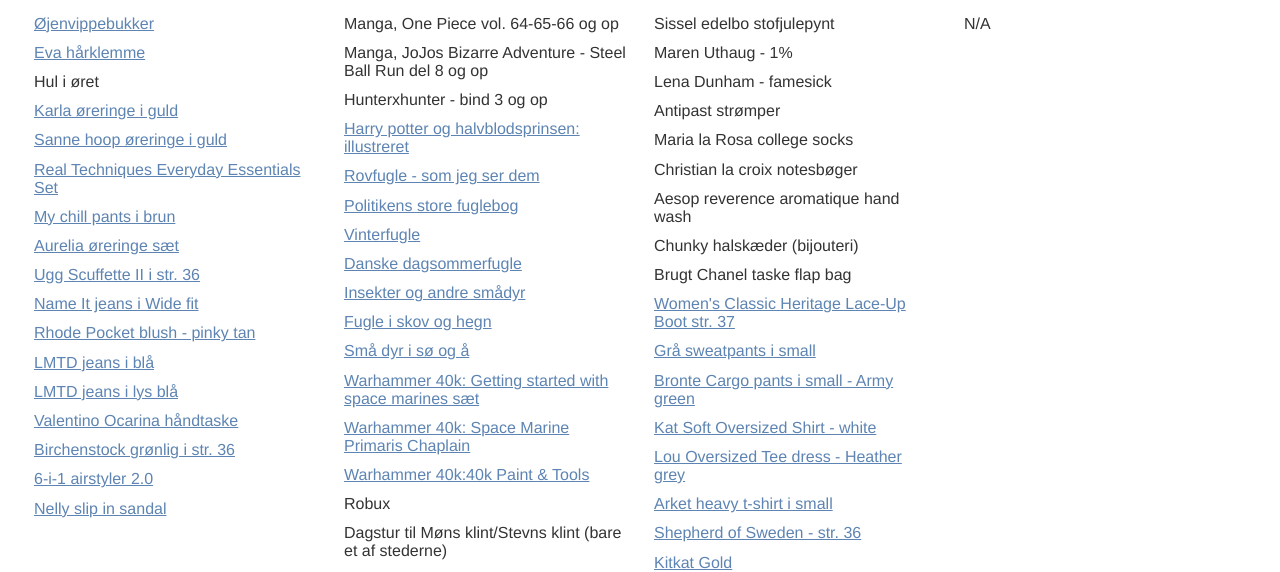
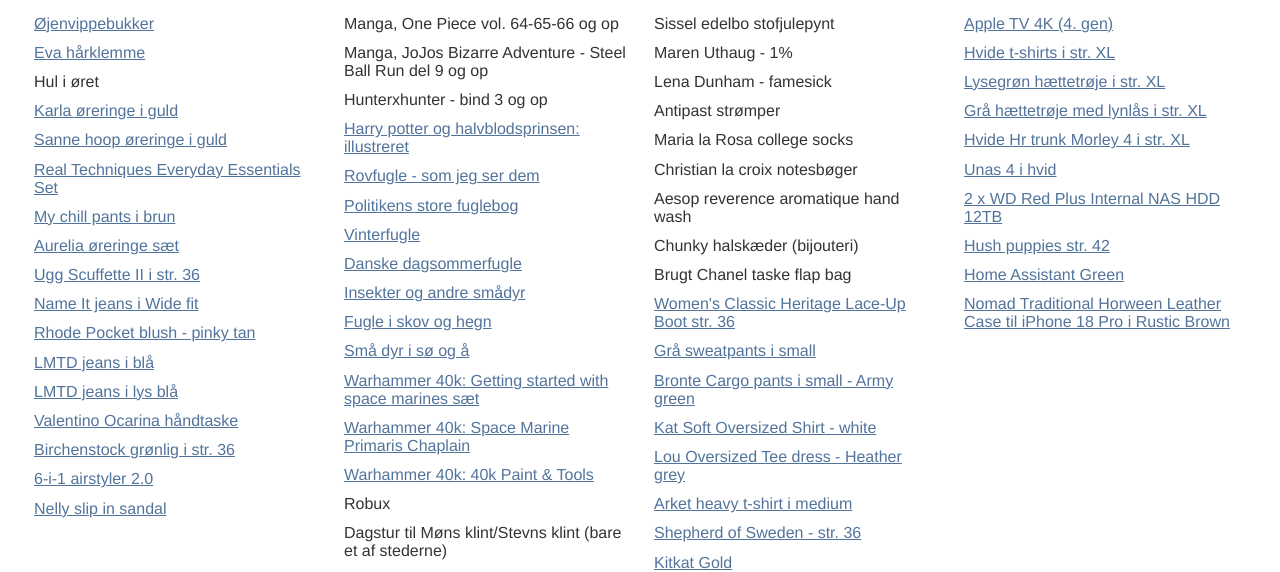
Before and after one commit to aarfing/wish, a plain HTML site: page index.html in a window 1280 px wide. Shown: the part 227-799 px from the top of the page. Drawn offline with Linux system fonts and the light colour scheme.

Commit message:
Update index.html

```diff
--- a/index.html
+++ b/index.html
@@ -3,10 +3,17 @@
 <head>
   <meta charset="utf-8" />
   <meta name="viewport" content="width=device-width,minimum-scale=1.0, maximum-scale=1.0" />
+  <meta name="color-scheme" content="light dark">
   <title>Ønsker fra Ella, Marius, Janne &amp; Christian</title>
   <style>
     @media only screen and (min-width:1px){
-      body{margin:20px;padding:0;font:normal 110%/normal 'helvetica neue',helvetica,verdana,arial;color:#333}
+      :root{
+        --bg: light-dark(#fff,#111);
+        --text: light-dark(#333,#ddd);
+        --link: light-dark(#52749c,#8ebef4);
+        --old: light-dark(#bbb,#999);
+      }
+      body{margin:20px;padding:0;font:normal 110%/normal 'helvetica neue',helvetica,verdana,arial;background:var(--bg);color:var(--text)}
       section{min-height:1px;overflow:hidden}
       h1{letter-spacing:1px;margin:0;font:normal 2.3em/normal georgia,serif;border-bottom:3px solid #5d84b2;clear:both}
       article{min-height:1px;overflow:hidden;box-sizing:border-box}
@@ -16,12 +23,12 @@
       footer{text-align:left;min-height:1px;overflow:hidden}
       footer a{display:none}
       footer em{font-size:12px}
-      a{color:#5d84b2}
+      a{color:var(--link)}
       a:hover{text-decoration:none}
-      .old a{color:#bbb}
+      .old a{color:var(--old)}
       .old li{color:#bbb;text-decoration:line-through;}
-      .old .new::after{background:#ccc;}
-      .new::after{content:"Nyt";display:inline-block;vertical-align:super;font-size:.6em;line-height:1em;padding:1px 3px;background:#5d84b2;color:#fff;margin:0 0 0 5px;text-transform:uppercase;border-radius:1px;}
+      .old .new::after{background:var(--old);}
+      .new::after{content:"Nyt";display:inline-block;vertical-align:super;font-size:.6em;line-height:1em;padding:1px 3px;background:#cc4242;color:#fff;margin:0 0 0 5px;text-transform:uppercase;border-radius:1px;}
     }
 
     @media only screen and (min-width:768px){
@@ -31,7 +38,7 @@
       article{width:50%;float:left;padding:0 1%}
       article:nth-of-type(3){clear:left}
       h2{font-size:2em}
-      footer{display:block;clear:both;border-top:3px solid #5d84b2;padding:10px 0px;text-align:right;font-size:.8em}
+      footer{display:block;clear:both;border-top:3px solid var(--link);padding:10px 0px;text-align:right;font-size:.8em}
       footer em{float:left}
       footer a{display:inline-block}
     }
@@ -88,7 +95,7 @@
     <h2>Marius</h2>
     <ul>
       <li>Manga, One Piece vol. 64-65-66 og op</li>
-      <li>Manga, JoJos Bizarre Adventure - Steel Ball Run del 8 og op</li>
+      <li>Manga, JoJos Bizarre Adventure - Steel Ball Run del 9 og op</li>
       <li>Hunterxhunter - bind 3 og op</li>
       <li><a href="https://www.bog-ide.dk/products/harry-potter-illustreret-6-harry-potter-og-halvblodsprinsen-j-k-rowling-indbundet-3481597">Harry potter og halvblodsprinsen: illustreret</a></li>
       <li><a href="https://www.bog-ide.dk/products/rovfugle-carl-christian-tofte-indbundet-3280116">Rovfugle - som jeg ser dem</a></li>
@@ -100,11 +107,11 @@
       <li><a href="https://www.bog-ide.dk/products/smaa-dyr-i-soe-og-aa-lars-henrik-olsen-indbundet-1638571">Små dyr i sø og å</a></li>
       <li><a href="https://www.faraos.dk/games/figurspil/warhammer40000/basisprodukter/startsaet/getting-started-with-space-marines-warhammer-40.000">Warhammer 40k: Getting started with space marines sæt</a></li>
       <li><a href="https://www.faraos.dk/games/figurspil/warhammer40000/spacemarines/hq/space-marine-primaris-chaplain-space-marines">Warhammer 40k: Space Marine Primaris Chaplain</a></li>
-      <li><a href="https://www.faraos.dk/games/figurspil/warhammer40000/basisprodukter/basisprodukter/40k-paints-tools-10th-edition-warhammer-40.000">Warhammer 40k:40k Paint & Tools</a></li>
+      <li><a href="https://www.faraos.dk/games/figurspil/warhammer40000/basisprodukter/basisprodukter/40k-paints-tools-10th-edition-warhammer-40.000">Warhammer 40k: 40k Paint &amp; Tools</a></li>
       <li>Robux</li>
       <li>Dagstur til Møns klint/Stevns klint (bare et af stederne)</li>
       <li>Lego Ringenes Herre: Barad-dûr</li>
-      <li>Lego The lord of the rings: The Shire</li>
+      <li>Lego Ringenes Herre: The Shire</li>
     </ul>
   </article>
 
@@ -115,31 +122,37 @@
       <li>Maren Uthaug - 1%</li>
       <li>Lena Dunham - famesick</li>
       <li>Antipast strømper</li>
-      <li>Maria la Rosa college socks
+      <li>Maria la Rosa college socks</li>
       <li>Christian la croix notesbøger</li>
       <li>Aesop reverence aromatique hand wash</li>
       <li>Chunky halskæder (bijouteri)</li>
       <li>Brugt Chanel taske flap bag</li>
-      <li><a href="https://www.ugg.com/eu/en/dk/classic-heritage-lace-up-boot/1180418.html?_gl=1*1oeq6uu*_up*MQ..*_ga*ODI2MTUwNTEwLjE3OTIxNzcyOTI.*_ga_PBX476TBP2*czE3OTIxNzcyOTEkbzEkZzAkdDE3OTIxNzcyOTEkajYwJGwwJGgyMDE3OTQ2NDg5&dwvar_1180418_color=CHE">Women's Classic Heritage Lace-Up Boot str. 37</a></li>
+      <li><a href="https://www.ugg.com/eu/en/dk/classic-heritage-lace-up-boot/1180418.html?_gl=1*1oeq6uu*_up*MQ..*_ga*ODI2MTUwNTEwLjE3OTIxNzcyOTI.*_ga_PBX476TBP2*czE3OTIxNzcyOTEkbzEkZzAkdDE3OTIxNzcyOTEkajYwJGwwJGgyMDE3OTQ2NDg5&amp;dwvar_1180418_color=CHE">Women's Classic Heritage Lace-Up Boot str. 36</a></li>
       <li><a href="https://eu.thefrankieshop.com/products/sorelle-sweatpants-grey ">Grå sweatpants i small</a></li>
       <li><a href="https://eu.thefrankieshop.com/products/bronte-cargo-pants-army-green">Bronte Cargo pants i small - Army green</a></li>
       <li><a href="https://eu.thefrankieshop.com/products/kat-soft-oversized-shirt-white">Kat Soft Oversized Shirt - white</a></li>
       <li><a href="https://eu.thefrankieshop.com/products/lou-oversized-tee-dress-heather-grey">Lou Oversized Tee dress - Heather grey</a></li>
-      <li><a href="https://www.arket.com/en-dk/product/alba-heavyweight-t-shirt-white-1283090001/">Arket heavy t-shirt i small</a></li>
+      <li><a href="https://www.arket.com/en-dk/product/alba-heavyweight-t-shirt-white-1283090001/">Arket heavy t-shirt i medium</a></li>
       <li><a href="https://www.outnorth.com/dk/varemaerker/shepherd-of-sweden/women-s-jessica-66790-FS342930">Shepherd of Sweden - str. 36</a></li>
-      <li><a href="https://boiistudios.com/vare/kitkat/?attribute_pa_color=gold&attribute_pa_size=one-size">Kitkat Gold</a></li>
+      <li><a href="https://boiistudios.com/vare/kitkat/?attribute_pa_color=gold&amp;attribute_pa_size=one-size">Kitkat Gold</a></li>
       <li>Leleah øreringe - fås hos Another Nue</li>
+      <li><a href="https://www.stories.com/en-dk/product/chunky-leather-loafers-black-1337230001/">Chunky Leather Loafers i str. 36</a></li>
     </ul>
   </article>
 
   <article> <!-- add class="old" to dim out -->
     <h2>Christian</h2>
     <ul>
-      <li>N/A</li>
-      <!--<li><a href="https://www.uniqlo.com/dk/en/products/E422992-000/01?colorDisplayCode=00&sizeDisplayCode=006">Hvide t-shirts fra Uniqlo i str. XL</a></li>
-      <li><a href="https://www.uniqlo.com/dk/en/products/E471808-000/00?colorDisplayCode=50&sizeDisplayCode=004">Lysegrøn hættetrøje fra Uniqlo i str. XL</li>
+      <li><a href="https://www.apple.com/dk/shop/buy-tv/apple-tv-4k">Apple TV 4K (4. gen)</a></li>
+      <li><a href="https://www.uniqlo.com/dk/en/products/E422992-000/01?colorDisplayCode=00&amp;sizeDisplayCode=006">Hvide t-shirts i str. XL</a></li>
+      <li><a href="https://www.uniqlo.com/dk/en/products/E471808-000/00?colorDisplayCode=50&amp;sizeDisplayCode=004">Lysegrøn hættetrøje i str. XL</a></li>
+      <li><a href="https://www.uniqlo.com/dk/en/products/E485735-000/00?colorDisplayCode=03&amp;sizeDisplayCode=006">Grå hættetrøje med lynlås i str. XL</a></li>
       <li><a href="https://www.magasin.dk/hr-trunk-morley-4/S09777414.html">Hvide Hr trunk Morley 4 i str. XL</a></li>
-      <li><a href="https://www.pricerunner.dk/pl/744-3451912245/NAS-servere/Ubiquiti-UniFi-UNAS-4-NAS-Series-Sammenlign-Priser">Unas 4</a></li>-->
+      <li><a href="https://www.pricerunner.dk/pl/744-3451912245/NAS-servere/Ubiquiti-UniFi-UNAS-4-NAS-Series-Sammenlign-Priser">Unas 4 i hvid</a></li>
+      <li><a href="https://www.pricerunner.dk/pl/36-3402765756/Harddiske/Western-Digital-Red-Plus-Internal-NAS-HDD-3.5-12TB-Sammenlign-Priser">2 x WD Red Plus Internal NAS HDD 12TB</a></li>
+      <li><a href="https://www.footstore.dk/vare/17231-hush-puppies-hush-puppies-mens-manuel-black-hpb60037">Hush puppies str. 42</a></li>
+      <li><a href="https://raspberrypi.dk/produkt/home-assistant-green/">Home Assistant Green</a></li>
+      <li><a href="https://nomadgoods.com/dk/products/traditional-leather-case-rustic-brown-horween-iphone-18-pro">Nomad Traditional Horween Leather Case til iPhone 18 Pro i Rustic Brown</a></li>
     </ul>
   </article>
 
```
